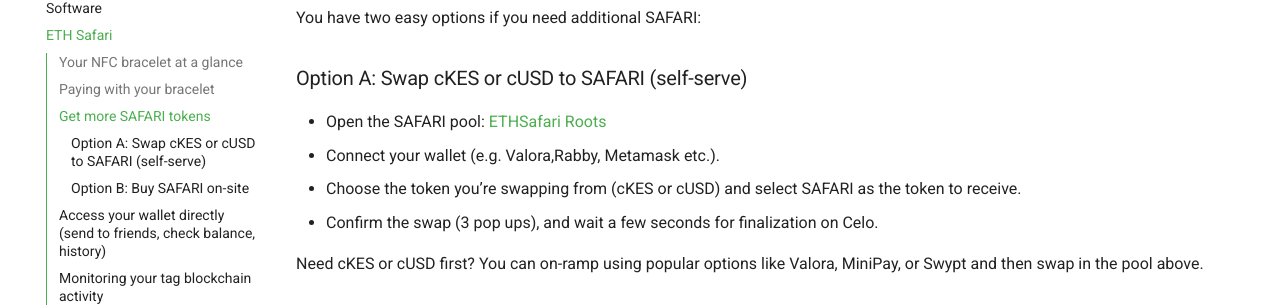
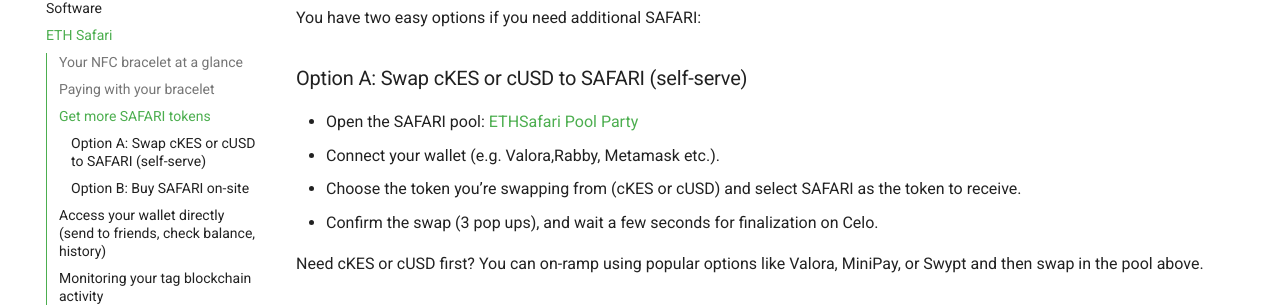
Before and after one commit to grassrootseconomics/docs.grassecon.org, an MkDocs documentation site: the page built from docs/cyber/eth-safari-2025.md, in a window 1280 px wide and 900 px high, scrolled down 768 px. Shown: the part 148-453 px from the top of the window. Built offline with MkDocs 1.6.1 and Material for MkDocs 9.7.7, drawn with Linux system fonts in a browser that asks for light colours; comment, search, counter and statistics services are not loaded.

Commit message:
Update link text for SAFARI pool

```diff
--- a/docs/cyber/eth-safari-2025.md
+++ b/docs/cyber/eth-safari-2025.md
@@ -27,7 +27,7 @@
 
 ### Option A: Swap cKES or cUSD to SAFARI (self-serve)
 
-- Open the SAFARI pool: [ETHSafari Roots](https://sarafu.network/pools/0x73433D6EB72A67a64348bAB2cDA3a16a0F75c8cf)
+- Open the SAFARI pool: [ETHSafari Pool Party](https://sarafu.network/pools/0x73433D6EB72A67a64348bAB2cDA3a16a0F75c8cf)
 - Connect your wallet (e.g. Valora,Rabby, Metamask etc.).
 - Choose the token you’re swapping from (cKES or cUSD) and select SAFARI as the token to receive.
 - Confirm the swap (3 pop ups), and wait a few seconds for finalization on Celo.
```
